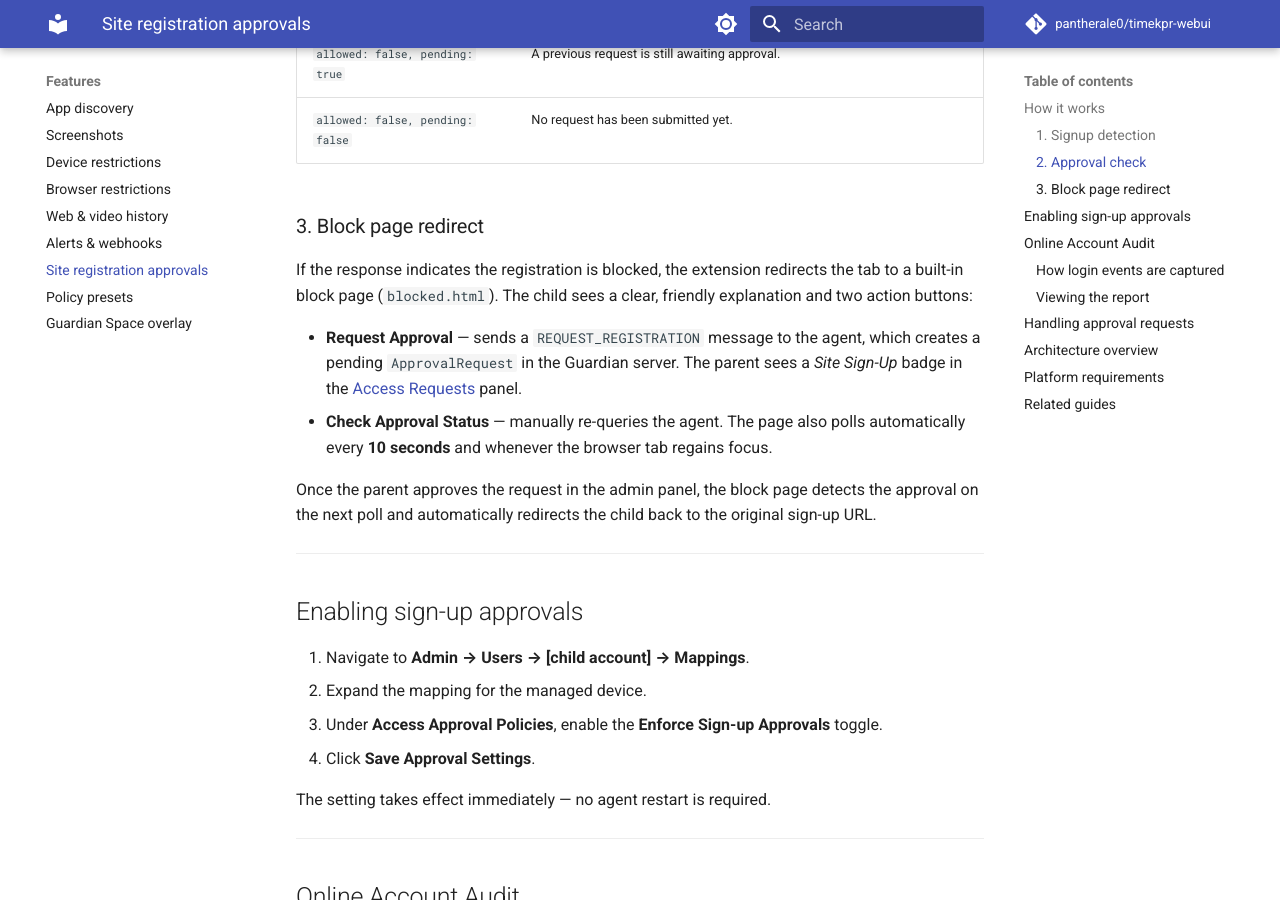
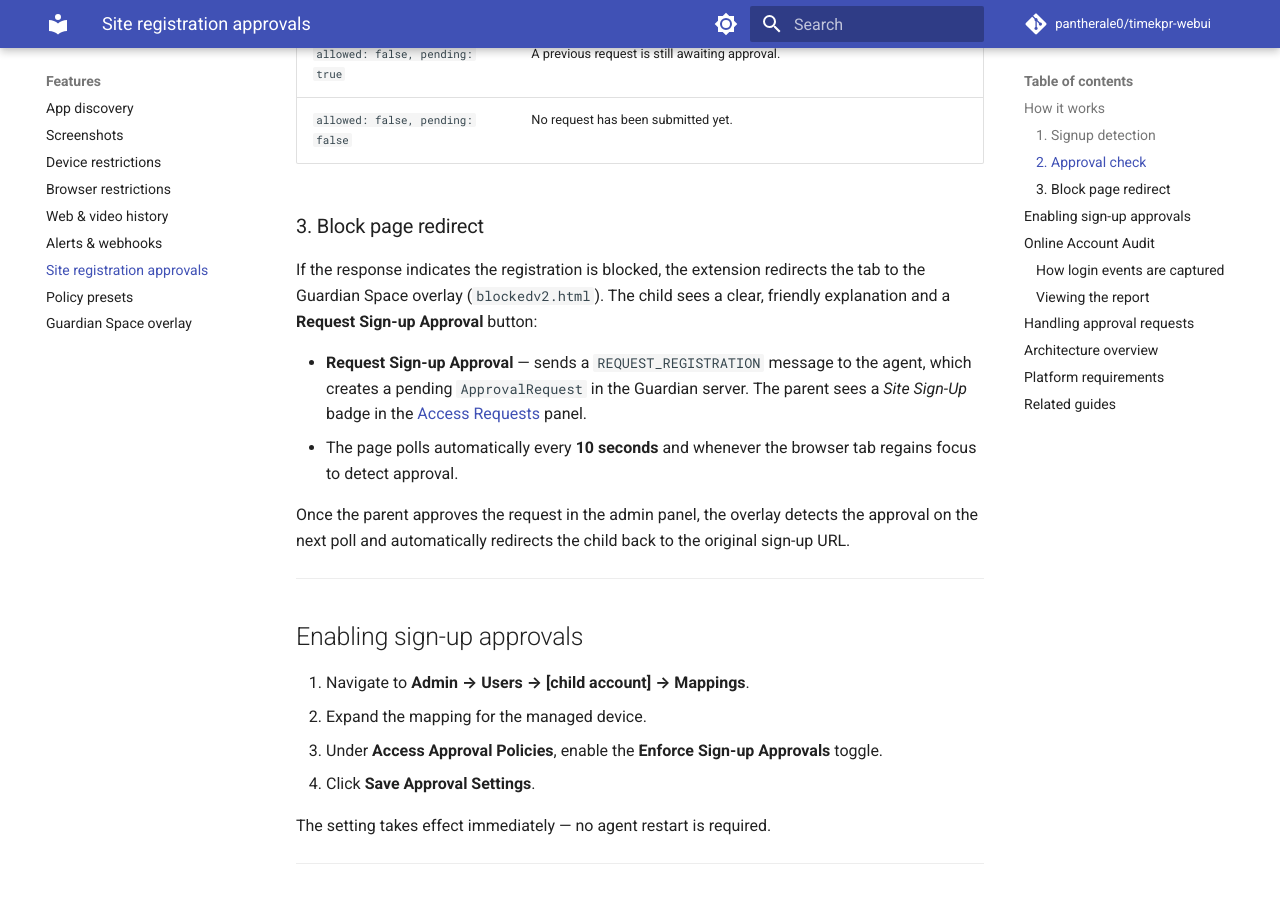
Before and after one commit to Guardian-Parental-Controls/docs, an MkDocs documentation site: the page built from docs/features/registration-approvals.md, in a window 1280 px wide and 900 px high, scrolled down 1404 px. Built offline with MkDocs 1.6.1 and Material for MkDocs 9.7.7, drawn with Linux system fonts in a browser that asks for light colours; comment, search, counter and statistics services are not loaded; the version menu is left out; some of the changed text lies outside the part shown.

Commit message:
feat: implement sign-up approval request and status polling in overlay for improved user experience during account registration

```diff
--- a/docs/features/registration-approvals.md
+++ b/docs/features/registration-approvals.md
@@ -33,12 +33,12 @@ The agent calls `/api/registration/check` on the Guardian server using the devic
 
 ### 3. Block page redirect
 
-If the response indicates the registration is blocked, the extension redirects the tab to a built-in block page (`blocked.html`). The child sees a clear, friendly explanation and two action buttons:
+If the response indicates the registration is blocked, the extension redirects the tab to the Guardian Space overlay (`blockedv2.html`). The child sees a clear, friendly explanation and a **Request Sign-up Approval** button:
 
-- **Request Approval** — sends a `REQUEST_REGISTRATION` message to the agent, which creates a pending `ApprovalRequest` in the Guardian server. The parent sees a *Site Sign-Up* badge in the [Access Requests](../web-ui/access-requests.md) panel.
-- **Check Approval Status** — manually re-queries the agent. The page also polls automatically every **10 seconds** and whenever the browser tab regains focus.
+- **Request Sign-up Approval** — sends a `REQUEST_REGISTRATION` message to the agent, which creates a pending `ApprovalRequest` in the Guardian server. The parent sees a *Site Sign-Up* badge in the [Access Requests](../web-ui/access-requests.md) panel.
+- The page polls automatically every **10 seconds** and whenever the browser tab regains focus to detect approval.
 
-Once the parent approves the request in the admin panel, the block page detects the approval on the next poll and automatically redirects the child back to the original sign-up URL.
+Once the parent approves the request in the admin panel, the overlay detects the approval on the next poll and automatically redirects the child back to the original sign-up URL.
 
 ---
 
@@ -78,7 +78,7 @@ The captured data is forwarded to the agent via a `LOGIN_DETECTED` message, whic
 
 ### Viewing the report
 
-Navigate to **Admin → Users → [child account] → Online Accounts**. The page displays a searchable, sortable table of all recorded accounts. Use the search bar to filter by domain or username.
+Navigate to **Admin → Users → [child account] → Online Accounts**, or open **Activity → Online accounts** from the child's dashboard card. The page displays a searchable, sortable table of all recorded accounts. Use the search bar to filter by domain or username.
 
 ---
 
```
